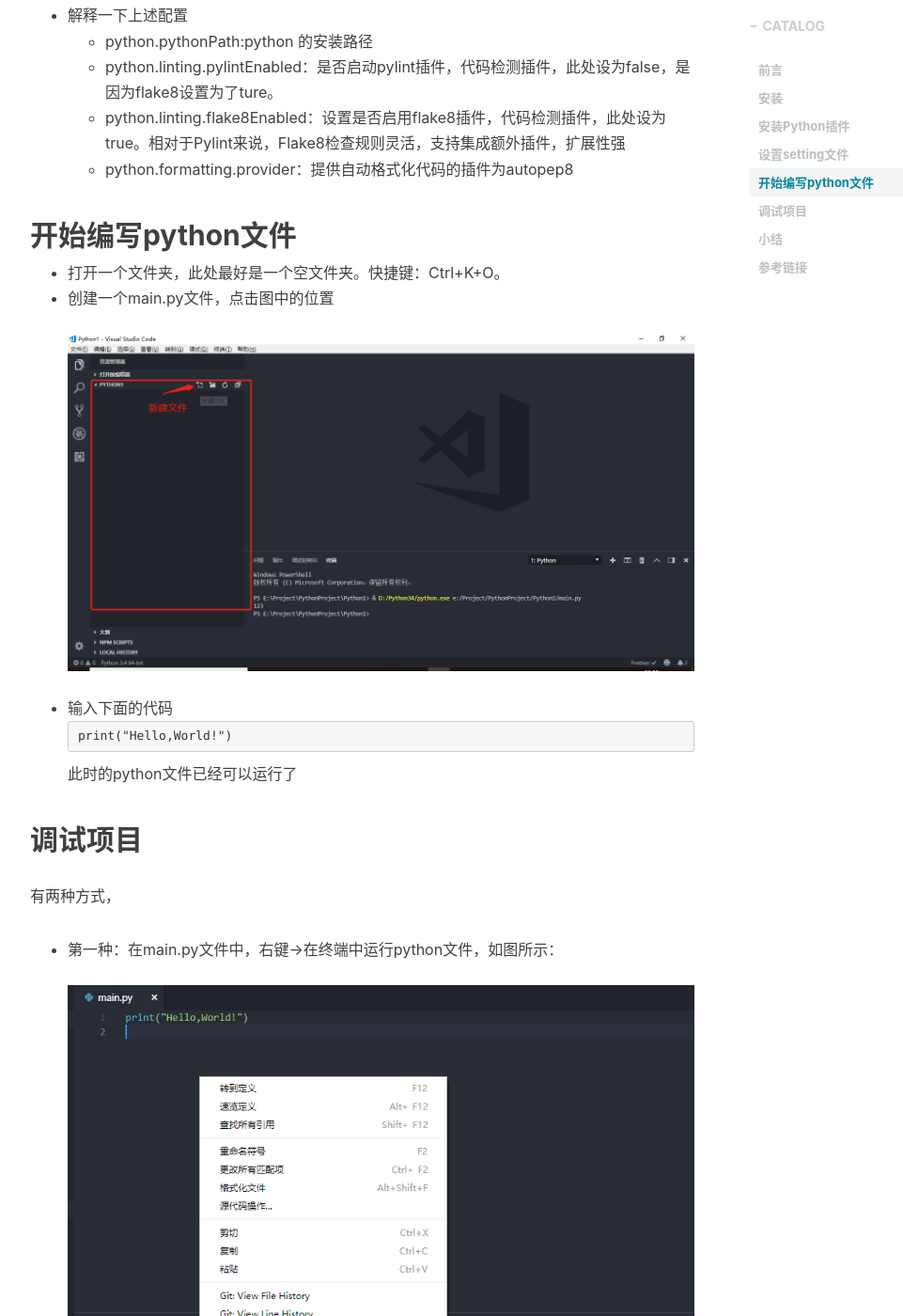
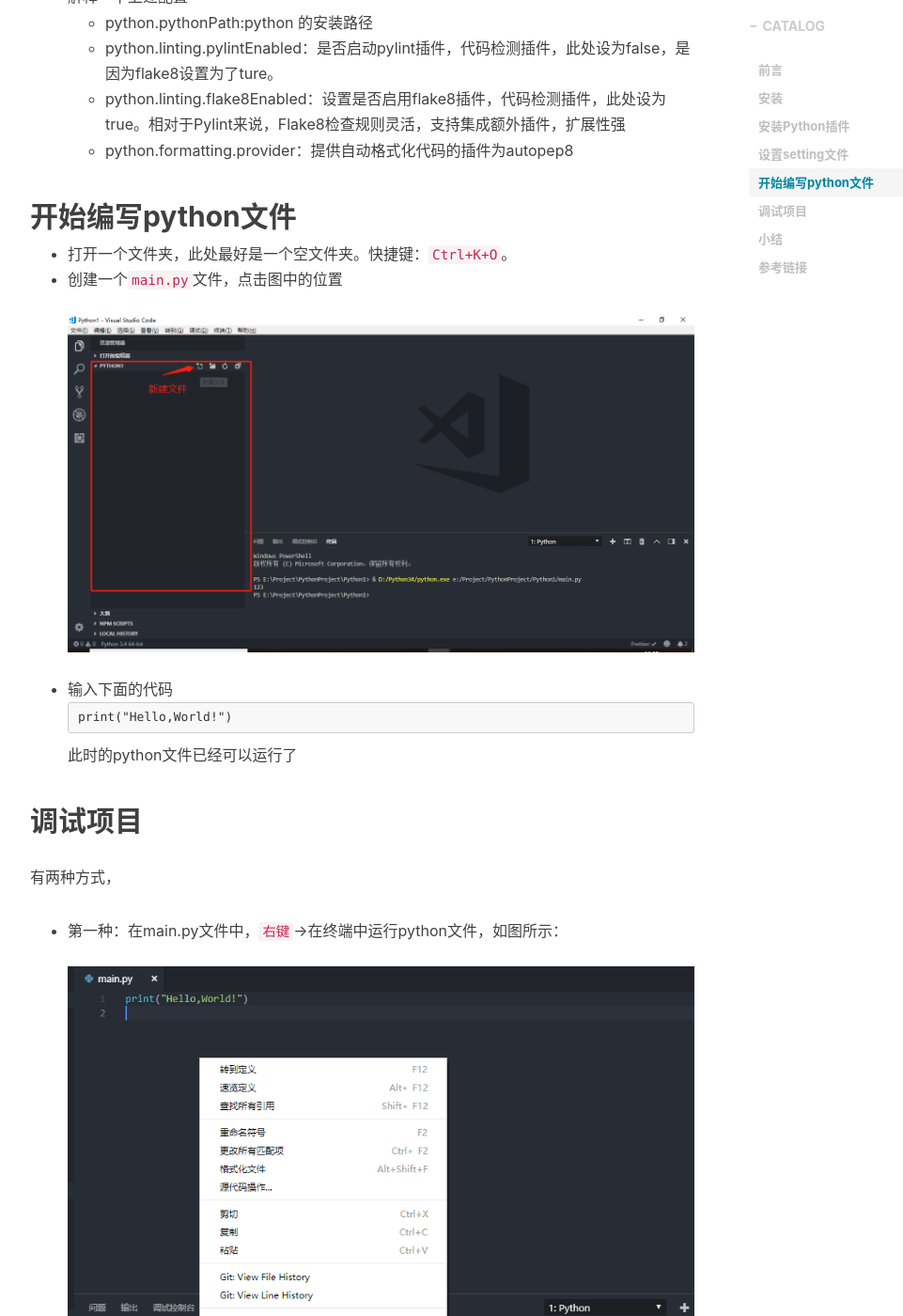
Before and after one commit to AlvinNiu/AlvinNiu.github.io, a Jekyll site: the page built from _posts/2018-10-07-vscode-develop-python.md, in a window 1280 px wide and 1400 px high, scrolled down 3034 px. Shown: the whole window at 94% size, without its empty margins (233-1194 px from the left). Built offline with Jekyll 4.4.1, drawn with Linux system fonts in a browser that asks for light colours; nearby versions of some CDN libraries; comment, search, counter and statistics services are not loaded; some of the changed text lies outside the part shown.

Commit message:
修改vscode开发python的博客

````diff
--- a/_posts/2018-10-07-vscode-develop-python.md
+++ b/_posts/2018-10-07-vscode-develop-python.md
@@ -19,6 +19,7 @@ tags:
 >为零基础的小白介绍如何使用vscode开发python项目。
 
 >在进行配置vscode必须要先安装Python，[安装教程](http://www.runoob.com/python3/python3-install.html)
+
 ## 安装
 
 * [下载地址](https://code.visualstudio.com/download)
@@ -58,8 +59,8 @@ tags:
 
 ## 开始编写python文件
 
-* 打开一个文件夹，此处最好是一个空文件夹。快捷键：Ctrl+K+O。
-* 创建一个main.py文件，点击图中的位置
+* 打开一个文件夹，此处最好是一个空文件夹。快捷键：`Ctrl+K+O`。
+* 创建一个`main.py`文件，点击图中的位置
 ![如图所示]({{ site.url }}/img/postin/vscode-python-createfile.png)
 * 输入下面的代码
 ```
````
Also changed, not shown: other parts of _posts/2018-10-07-vscode-develop-python.md (+2 -2 lines).
